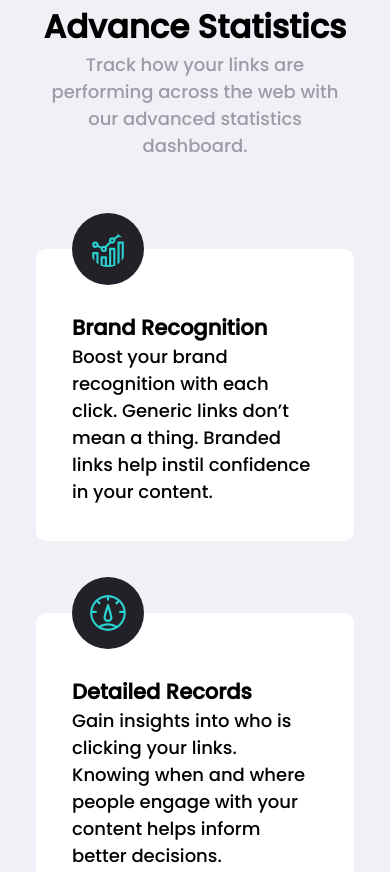
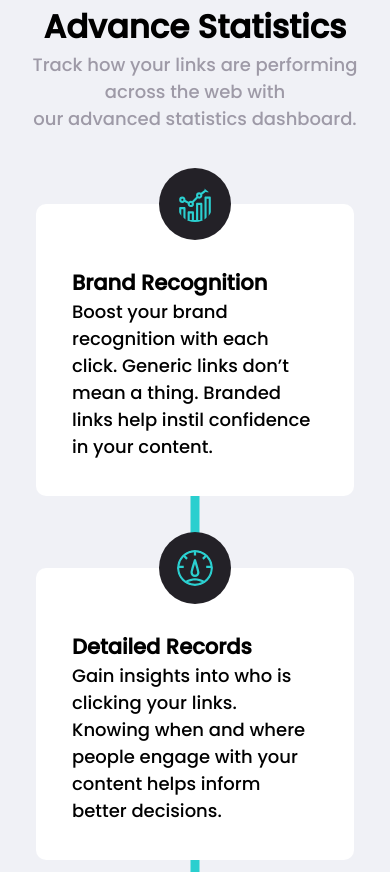
Before and after one commit to ManuelQ7/proyecto-shortening, a plain HTML site: page index.html in a window 390 px wide. Shown: the part 1630-2502 px from the top of the page. Drawn offline with Linux system fonts and the light colour scheme.

Commit message:
Proyecto completado

```diff
--- a/css/_base.scss
+++ b/css/_base.scss
@@ -39,5 +39,5 @@ body {
     display: grid;
     grid-template-columns: 1fr repeat(8, minmax(1rem, 11rem)) 1fr;
 
-    grid-template-rows: minmax(4rem, min-content) repeat(6, min-content);
+
 }
--- a/css/_content.scss
+++ b/css/_content.scss
@@ -70,7 +70,6 @@
     grid-template-columns: 1fr repeat(8, minmax(1rem, 11rem)) 1fr;
 
     @media only screen and (max-width: 89rem) {
-        padding: 0 2rem;
         min-height: min-content;
     }
 
@@ -93,11 +92,32 @@
         grid-column: 2 / 10;
         margin-top: 5rem;
         display: grid;
-        grid-template-columns: repeat(auto-fit, minmax(15rem, 1fr));
+        grid-template-columns: repeat(auto-fit, minmax(15rem,1fr));
         grid-gap: 2rem;
+        position: relative;
 
         @media only screen and (max-width: 89rem) {
             height: min-content;
+            margin: 4rem 2rem;
+        }
+
+        &::before{
+            content: "";
+            position: absolute;
+            top: 60%;
+            translate: -50%;
+            left: 50%;
+            background-color: $color-primary-cyan;
+            width: 40rem;
+            height: 0.5rem;
+
+            @media only screen and (max-width: 60rem) {
+                top: 0;
+                translate: -50%;
+                left: 50%;
+                width: 0.5rem;
+                height: 40rem;
+            }
         }
 
 
@@ -107,9 +127,14 @@
         background-color: white;
         padding: 2rem;
         border-radius: 10px;
+        position: relative;
 
         @media only screen and (max-width: 89rem) {
             height: min-content;
+        }
+
+        @media only screen and (max-width: 60rem) {
+            grid-column: 1 / -1;
         }
 
         h3 {
@@ -123,6 +148,8 @@
         &-3 {
             transform: translateY(4rem);
         }
+
+
     }
 
     &__logo {
@@ -131,11 +158,15 @@
         padding: 1rem;
         border-radius: 50px;
         position: absolute;
-        transform: translateY(-100%);
+        top: 0;
+        translate: -50% -50%;
 
 
-        @media only screen and (max-width: 55rem) {
+
+        @media only screen and (max-width: 60rem) {
             height: 4rem;
+            margin-left: 0rem;
+            left: 50%;
 
         }
     }
--- a/css/_header.scss
+++ b/css/_header.scss
@@ -1,7 +1,7 @@
 .header {
     grid-column: 2 / 10;
     background-color: white;
-
+    padding: 2rem 0;
     display: grid;
     grid-template-columns: repeat(8, minmax(1rem, 1fr));
 
```
Also changed, not shown: index.html (+1 -5 lines), css/styles.css, 1 other file.
